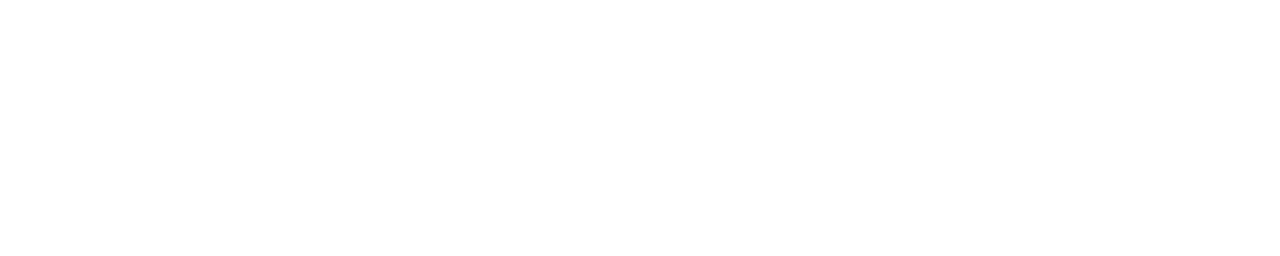
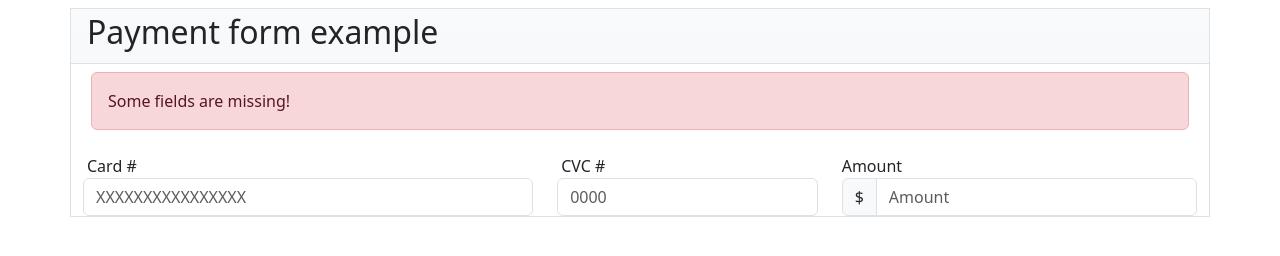
Before and after one commit to 4GeeksAcademy/Eduardo-Form-HTML112, a plain HTML site: page index.html in a window 1280 px wide. Drawn offline with nearby package versions, Linux system fonts and the light colour scheme.

Commit message:
primeros pasos

```diff
--- a/index.html
+++ b/index.html
@@ -1,11 +1,47 @@
 <!DOCTYPE html>
 <html lang="en">
+
 <head>
     <meta charset="UTF-8">
     <meta name="viewport" content="width=device-width, initial-scale=1.0">
     <title>Document</title>
+    <link rel="stylesheet" href="https://cdn.jsdelivr.net/npm/bootstrap@5.3.2/dist/css/bootstrap.min.css">
 </head>
+
 <body>
+    <form action="" class="container border mt-2">
+        <div class="row bg-light bg-gradient p-1 border-bottom">
+            <h2 class="col">Payment form example</h2>
+        </div>
+        <!-- esto es alert -->
+        <div class="row m-2">
+            <div class="alert alert-danger" role="alert">Some fields are missing!</div>
+        </div>
+
+        <div class="row">
+            <div class="col-md-5 col-sm-12">
+                <div>
+                    <label class="mx-1" for="inputCard">Card #</label>
+                    <input type="text" class="form-control" id="inputCard" placeholder="XXXXXXXXXXXXXXXX">
+                </div>
+            </div>
+            <div class="col-md-3 col-sm-12">
+                <label class="mx-1" for="inputCVC">CVC #</label>
+                <input type="text" class="form-control" id="inputCVC" placeholder="0000">
+            </div>
+            <div class="col-md-4 col-sm-12">
+                <label for="Amount">Amount</label>
+                <div class="input-group">
+                    <span class="input-group-text" id="Amount">$</span>
+                    <input id="Amount" type="number" class="form-control" placeholder="Amount">
+                </div>
+
+            </div>
+
+        </div>
+
+    </form>
 
 </body>
+
 </html>
```
